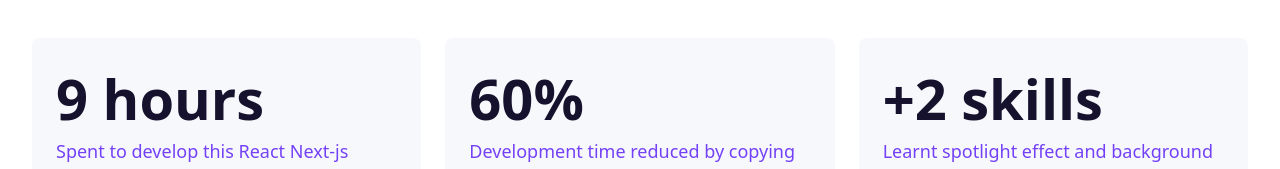
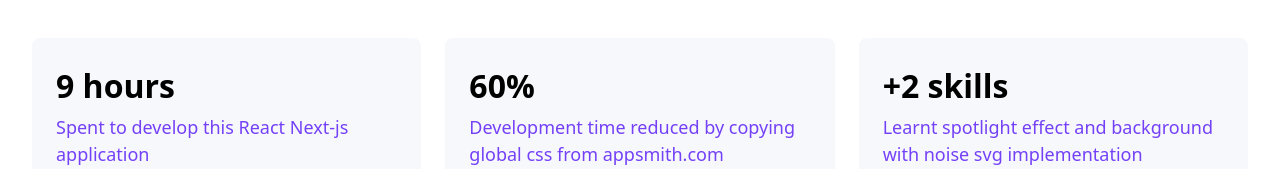
Before and after one commit to sarmah-rup/rup-appsmith, a Next.js app: page / in a window 1280 px wide. Shown: the part 378-547 px from the top of the page. Built offline with nearby package versions, Linux system fonts and the light colour scheme.

Commit message:
Update index.tsx

```diff
--- a/pages/index.tsx
+++ b/pages/index.tsx
@@ -59,7 +59,7 @@ function DemoPage() {
   <div className="grid gap-sm sm:mt-md sm:grid-cols-3" >
     <div className="flex flex-col justify-between rounded-lg bg-secondary-light-100/60 px-6 py-8 dark:bg-primary-dark-700" id='spotlight'>
       <div>
-        <h3 className="font-display text-5xl font-extrabold leading-none text-primary-dark-900 dark:text-primary-light-500">9 hours</h3>
+        <h3 className="font-display text-3xl font-extrabold leading-none text-primary-dark-600 dark:text-primary-light-500">9 hours</h3>
         <p className="mt-2xs text-md font-medium text-primary-light-500 dark:text-primary-dark-100">Spent to develop this React Next-js application</p>
       </div>
 
@@ -71,7 +71,7 @@ function DemoPage() {
     </div>
     <div className="flex flex-col justify-between rounded-lg bg-secondary-light-100/60 px-6 py-8 dark:bg-primary-dark-700" id='spotlight'>
       <div>
-        <h3 className="font-display text-5xl font-extrabold leading-none text-primary-dark-900 dark:text-primary-light-500">60%</h3>
+        <h3 className="font-display text-3xl font-extrabold leading-none text-primary-dark-600 dark:text-primary-light-500">60%</h3>
         <p className="mt-2xs text-md font-medium text-primary-light-500 dark:text-primary-dark-100">Development time reduced by copying global css from appsmith.com</p>
       </div>
       <div className="mt-md flex h-full items-end">
@@ -82,7 +82,7 @@ function DemoPage() {
     </div>
     <div className="flex flex-col justify-between rounded-lg bg-secondary-light-100/60 px-6 py-8 dark:bg-primary-dark-700" id='spotlight'>
       <div>
-        <h3 className="font-display text-5xl font-extrabold leading-none text-primary-dark-900 dark:text-primary-light-500">+2 skills</h3>
+        <h3 className="font-display text-3xl font-extrabold leading-none text-primary-dark-600 dark:text-primary-light-500">+2 skills</h3>
         <p className="mt-2xs text-md font-medium text-primary-light-500 dark:text-primary-dark-100">Learnt spotlight effect and background with noise svg implementation</p>
       </div>
       <div className="mt-md flex h-full items-end">
```
